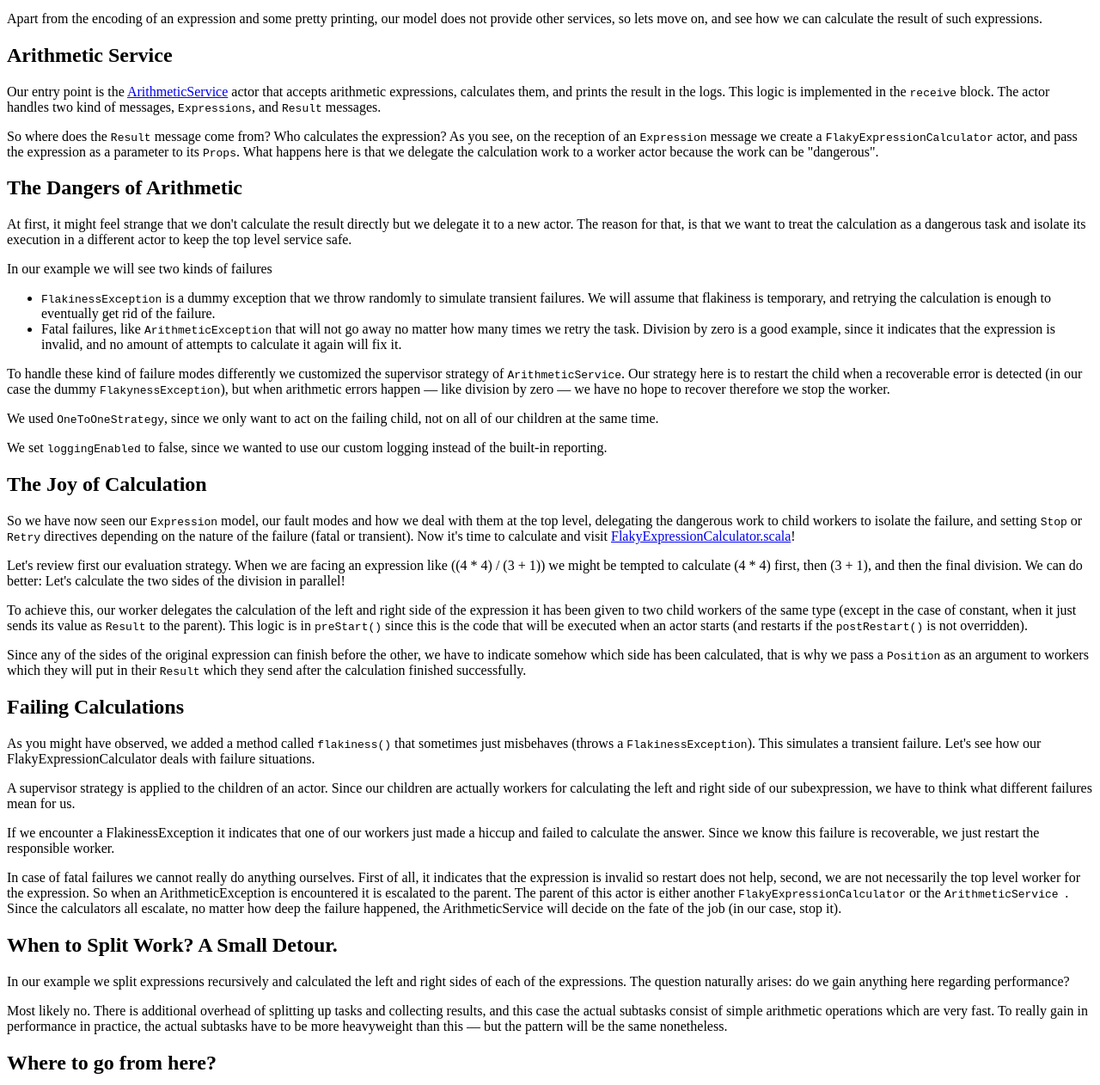
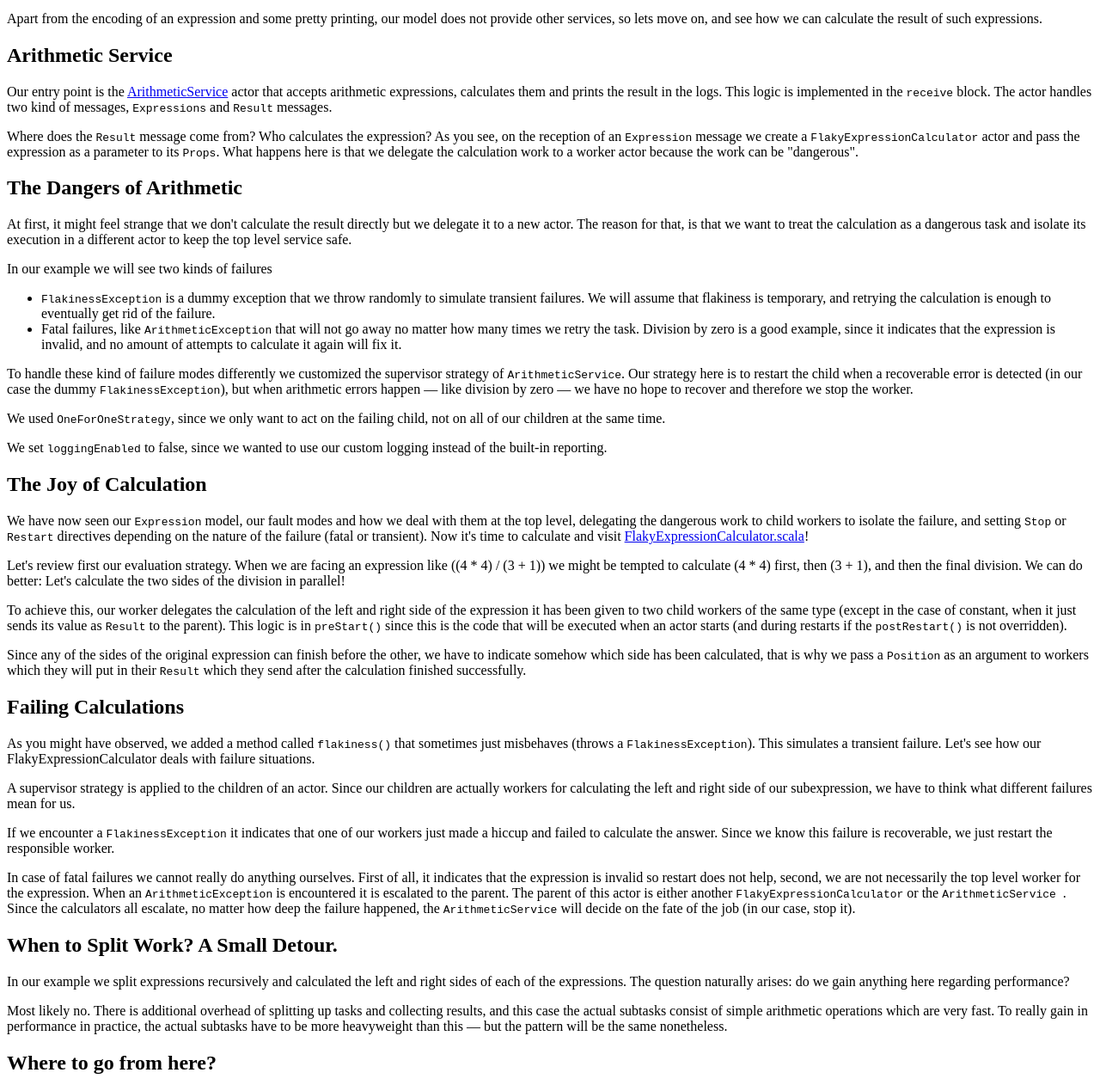
Before and after one commit to typesafehub/activator-akka-supervision, a plain HTML site: page tutorial/index.html in a window 1280 px wide. Shown: the part 598-1860 px from the top of the page at 86% size. Drawn offline with Linux system fonts and the light colour scheme.

Commit message:
Fixed according to review comments

```diff
--- a/tutorial/index.html
+++ b/tutorial/index.html
@@ -9,7 +9,7 @@
     <p>Congratulations! You have just created your first fault-resilient Akka
         application, nice job!</p>
 
-    <p>Let's have an overview on what we have, and what is the problem we want
+    <p>Let's start with an overview and discuss the problem we want
         to solve. This tutorial application demonstrates the use of Akka
         supervision hierarchies to implement reliable systems. This particular
         example demonstrates a calculator service that calculates arithmetic
@@ -78,16 +78,16 @@ Divide(
     <p>Our entry point is the <a
             href="#code/app/supervision/ArithmeticService.scala"
             class="shortcut">ArithmeticService</a> actor that accepts arithmetic
-        expressions, calculates them, and prints the result in the logs. This
+        expressions, calculates them and prints the result in the logs. This
         logic is implemented in the <code>receive</code> block. The actor
-        handles two kind of messages, <code>Expressions</code>, and <code>Result</code>
+        handles two kind of messages, <code>Expressions</code> and <code>Result</code>
         messages.
     </p>
 
-    <p>So where does the <code>Result</code> message come from? Who calculates
+    <p>Where does the <code>Result</code> message come from? Who calculates
         the expression? As you see, on the reception of an
         <code>Expression</code> message we create a <code>FlakyExpressionCalculator</code>
-        actor, and pass the expression as a parameter to its <code>Props</code>.
+        actor and pass the expression as a parameter to its <code>Props</code>.
         What happens here is that we delegate the calculation work to a worker
         actor because the work can be "dangerous".</p>
 </div>
@@ -118,11 +118,11 @@ Divide(
     <p>To handle these kind of failure modes differently we customized the
         supervisor strategy of <code>ArithmeticService</code>. Our strategy here
         is to restart the child when a recoverable error is detected (in our
-        case the dummy <code>FlakynessException</code>), but when arithmetic
+        case the dummy <code>FlakinessException</code>), but when arithmetic
         errors happen &mdash; like division by zero &mdash; we have no hope to recover
-        therefore we stop the worker.</p>
+        and therefore we stop the worker.</p>
 
-    <p>We used <code>OneToOneStrategy</code>, since we only want to act on the
+    <p>We used <code>OneForOneStrategy</code>, since we only want to act on the
         failing child, not on all of our children at the same time.</p>
 
     <p>We set <code>loggingEnabled</code> to false, since we wanted to use our
@@ -135,10 +135,10 @@ Divide(
 
     <h2>The Joy of Calculation</h2>
 
-    <p>So we have now seen our <code>Expression</code> model, our fault modes
+    <p>We have now seen our <code>Expression</code> model, our fault modes
         and how we deal with them at the top level, delegating the dangerous
         work to child workers to isolate the failure, and setting
-        <code>Stop</code> or <code>Retry</code> directives depending on the
+        <code>Stop</code> or <code>Restart</code> directives depending on the
         nature of the failure (fatal or transient). Now it's time to
         calculate and visit <a href="#code/app/supervision/FlakyExpressionCalculator.scala"
                                class="shortcut">FlakyExpressionCalculator.scala</a>!
@@ -154,7 +154,8 @@ Divide(
         the same type (except in the case of constant, when it just sends its
         value as <code>Result</code> to the parent). This logic is in <code>preStart()</code>
         since this is the code that will be executed when an actor starts (and
-        restarts if the <code>postRestart()</code> is not overridden).</p>
+        during restarts if the <code>postRestart()</code> is not
+        overridden).</p>
 
     <p>Since any of the sides of the original expression can finish before the
         other, we have to indicate somehow which side has been calculated, that
@@ -179,19 +180,20 @@ Divide(
         our subexpression, we have to think what different failures mean for
         us.</p>
 
-    <p>If we encounter a FlakinessException it indicates that one of our workers
+    <p>If we encounter a <code>FlakinessException</code> it indicates that one
+        of our workers
         just made a hiccup and failed to calculate the answer. Since we know
         this failure is recoverable, we just restart the responsible worker.</p>
 
     <p>In case of fatal failures we cannot really do anything ourselves. First
         of all, it indicates that the expression is invalid so restart does not
         help, second, we are not necessarily the top level worker for the
-        expression. So when an ArithmeticException is encountered it is
-        escalated to the parent. The parent of this actor is either another
+        expression. When an <code>ArithmeticException</code> is encountered it
+        is escalated to the parent. The parent of this actor is either another
         <code>FlakyExpressionCalculator</code> or the
         <code>ArithmeticService </code>. Since the calculators all escalate, no
-        matter how deep the failure happened, the ArithmeticService will
-        decide on the fate of the job (in our case, stop it).</p>
+        matter how deep the failure happened, the <code>ArithmeticService</code>
+        will decide on the fate of the job (in our case, stop it).</p>
 </div>
 <div>
     <h2>When to Split Work? A Small Detour.</h2>
@@ -248,6 +250,15 @@ Divide(
             see what happens
         </li>
     </ul>
+
+    <p>You should also visit</p>
+    <ul>
+        <li><a href="http://doc.akka.io/docs/akka/2.2-M3/scala.html"
+               target="_blank">The Akka documentation</a></li>
+        <li><a href="http://doc.akka.io/docs/akka/2.2-M3/scala/fault-tolerance.html"
+               target="_blank">Documentation of supervision</a></li>
+        <li><a href="http://letitcrash.com" target="_blank">The Akka Team blog</a></li>
+    </ul>
 </div>
 
 
```
Also changed, not shown: 3 other files.
